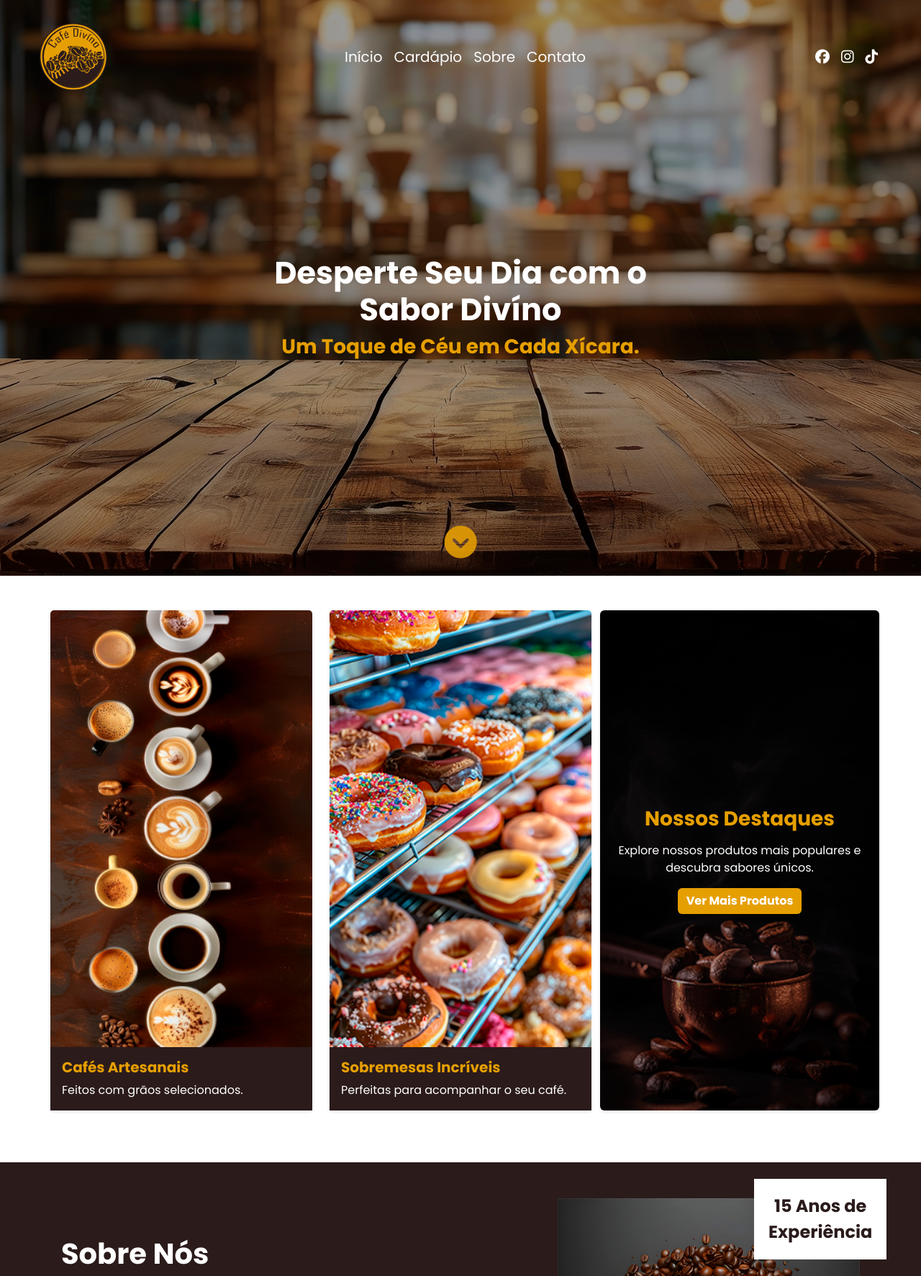
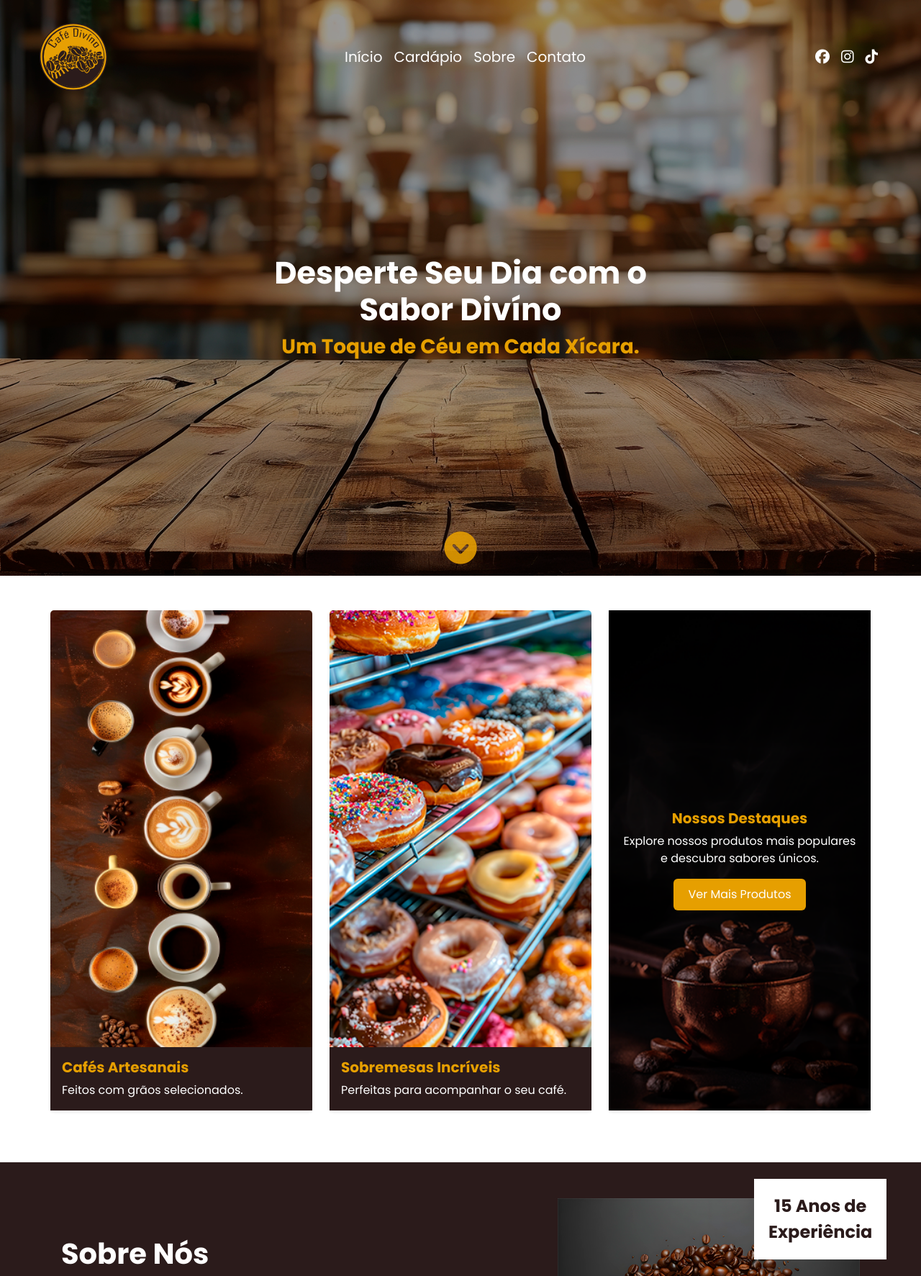
Before and after one commit to gabrixlfernando/cafe-divino, a PHP site: page / in a window 1280 px wide. Shown: the top 1773 px of the page at 72% size. Run offline with PHP 8.4, Linux system fonts and the light colour scheme; some libraries are stand-ins or nearby versions.

Commit message:
cafe-divino site

```diff
--- a/css/style.css
+++ b/css/style.css
@@ -59,36 +59,41 @@ header {
     height: 100vh;
 }
 
-header nav div a h1{
+header nav{
+    display: flex;
+    flex-direction: column;
+    justify-content: space-between !important;
+    min-height: 98vh;
+}
+
+header nav div a h1 {
     background: url(../img/logo-café-divíno3.svg) no-repeat;
     width: 100px;
     height: 100px;
     text-indent: -5000px;
 }
 
-header h2{
+header h2 {
     font-size: 43px;
     color: #fff;
     text-align: center;
     width: 600px;
 }
 
-header h3{
+header h3 {
     font-size: 32px;
     color: #e69f00;
-
-
 }
 
-header .nav-item a{
+header .nav-item a {
     font-size: 20px;
 }
 
-header .nav-item a:hover{
+header .nav-item a:hover {
     color: #e69f00;
 }
 
-.banner-seta{
+.banner-seta {
     padding: 10px 0;
 }
 
@@ -149,15 +154,65 @@ section .btn-dark:hover {
     color: #e69f00;
 }
 
-#destaques .bg-light{
+/* #destaques .bg-light{
     background: url(../img/destaques.png) no-repeat;
     background-position: center;
     background-size: cover;
     color: #FFF;
+    display: flex;
+    flex-direction: column;
+    justify-content: center;
+    align-items: center;
+    text-align: center;
 }
 
 #destaques .btn-dark{
     align-self: center;
+} */
+
+.destaque-card {
+    display: flex;
+    flex-direction: column;
+    justify-content: space-between;
+    align-items: center;
+    text-align: center;
+    height: 100%;
+}
+
+.destaque-card img {
+    object-fit: cover;
+    height: 100%;
+}
+
+.card-body {
+    display: flex;
+    flex-direction: column;
+    justify-content: center;
+}
+
+
+.especial-card .card-body {
+    background: url('../img/destaques.png') no-repeat center center;
+    background-size: cover;
+    display: flex;
+    justify-content: center;
+    align-items: center;
+    text-align: center;
+    color: #FFF;
+}
+
+
+.btn-warning {
+    background-color: #e69f00;
+    border: none;
+    color: #FFF;
+    padding: 10px 20px;
+    font-size: 16px;
+    cursor: pointer;
+}
+
+.btn-warning:hover {
+    background-color: #d68a00;
 }
 
 .action{
--- a/index.html
+++ b/index.html
@@ -63,7 +63,6 @@
                     </div>
                 </div>
                 </div>
-            </nav>
 
                 <section>
                     <article>
@@ -77,6 +76,9 @@
                     <i class="fa fa-solid fa-circle-chevron-down icone"></i>
                     </div>
                 </section>
+            </nav>
+
+
 
         </header>
 
@@ -108,35 +110,26 @@
                     </div>
 
                     <!-- Texto e Botão -->
-                    <div class="col-md-4 mb-4 d-flex flex-column justify-content-center bg-light align-items-center text-center card">
+                    <!-- <div class="col-md-4 mb-4 bg-light ">
                         <h3 class="mb-3">Nossos Destaques</h3>
                         <p class="mb-3">Explore nossos produtos mais populares e descubra sabores únicos.</p>
                         <a href="#" class="btn btn-dark ">Ver Mais Produtos</a>
+                    </div> -->
+
+                    <div class="col-md-4 mb-4">
+                        <div class="card bg-dark text-white destaque-card especial-card">
+                            <div class="card-body">
+                                <h3 class="card-title">Nossos Destaques</h3>
+                                <p class="card-text">Explore nossos produtos mais populares e descubra sabores únicos.</p>
+                                <a href="#" class="btn btn-warning">Ver Mais Produtos</a>
+                            </div>
+                        </div>
                     </div>
                 </div>
             </section>
 
 
             <!-- Seção Sobre -->
-            <!-- <section class="container my-5 sobre">
-                <div class="row align-items-center">
-                    <div class="col-md-6">
-                        <h3>Sobre Nós</h3>
-                        <p>Bem-vindo à Cafeteria Deliciosa, onde servimos o melhor
-                            café da cidade! Nosso espaço é perfeito para relaxar,
-                            trabalhar ou se encontrar com amigos. Cada xícara de
-                            café é feita com paixão e dedicação, utilizando apenas
-                            os melhores grãos.</p>
-                        <a href="#" class="btn btn-dark">Conheça Nossa História</a>
-                    </div>
-                    <div class="col-md-6">
-                        <div class="p-4 rounded text-center">
-                            <img src="img/nos.png"
-                                alt="Imagem sobre nós" class="img-fluid rounded">
-                        </div>
-                    </div>
-                </div>
-            </section> -->
 
             <section class="sobre">
                 <article class="site">
@@ -165,7 +158,7 @@
 
 
             <!-- Produtos Populares -->
-            <section class="container my-5">
+            <!-- <section class="container my-5">
                 <h3 class="text-center mb-4">Produtos Populares</h3>
                 <div class="row">
                     <div class="col-md-3">
@@ -211,7 +204,67 @@
                         </div>
                     </div>
                 </div>
+            </section> -->
+
+
+            <section class="popular-products text-center py-5">
+                <h2 class="section-title">Descubra</h2>
+                <h3 class="section-subtitle">PRODUTOS MAIS POPULARES</h3>
+                <p class="section-description">Explore nossos produtos mais vendidos e favoritos do público.</p>
+
+                <div class="container">
+                    <div class="row">
+                        <!-- Produto 1: Café Expresso -->
+                        <div class="col-md-3">
+                            <div class="card">
+                                <img src="img/cafeexpresso.png" class="card-img-top" alt="Café Expresso">
+                                <div class="card-body">
+                                    <h5 class="card-title">Café Expresso</h5>
+                                    <p class="card-text">O clássico café que todos amam.</p>
+                                    <p class="card-price">R$ 7,50</p>
+                                </div>
+                            </div>
+                        </div>
+
+                        <!-- Produto 2: Cappuccino -->
+                        <div class="col-md-3">
+                            <div class="card">
+                                <img src="img/cappuccino.png" class="card-img-top" alt="Cappuccino">
+                                <div class="card-body">
+                                    <h5 class="card-title">Cappuccino</h5>
+                                    <p class="card-text">Cremoso e delicioso.</p>
+                                    <p class="card-price">R$ 9,90</p>
+                                </div>
+                            </div>
+                        </div>
+
+                        <!-- Produto 3: Torta de Limão -->
+                        <div class="col-md-3">
+                            <div class="card">
+                                <img src="img/tortadelimao.png" class="card-img-top" alt="Torta de Limão">
+                                <div class="card-body">
+                                    <h5 class="card-title">Torta de Limão</h5>
+                                    <p class="card-text">Refrescante e perfeita.</p>
+                                    <p class="card-price">R$ 12,50</p>
+                                </div>
+                            </div>
+                        </div>
+
+                        <!-- Produto 4: Brownie -->
+                        <div class="col-md-3">
+                            <div class="card">
+                                <img src="img/brownie.png" class="card-img-top" alt="Brownie">
+                                <div class="card-body">
+                                    <h5 class="card-title">Brownie</h5>
+                                    <p class="card-text">Chocolate em sua melhor forma.</p>
+                                    <p class="card-price">R$ 8,90</p>
+                                </div>
+                            </div>
+                        </div>
+                    </div>
+                </div>
             </section>
+
 
                         <!-- chamada para ação -->
                         <section class="container-fluid action">
@@ -257,37 +310,38 @@
 
 
         <!-- Rodapé -->
-        <footer class="container-fluid text-white p-4">
-            <div class="row site">
-                <!-- Logo -->
-                <div class="col-md-4 text-center text-md-start mb-3 mb-md-0">
-                    <img src="img/logo-café-divíno3.svg" alt="Logo Café Divíno" class="img-fluid" style="max-width: 150px;">
+
+        <footer>
+            <div class="footer-container">
+                <div class="footer-logo">
+                    <img src="img/logo-café-divíno3.svg" alt="Café Divino Logo"> <!-- Substitua por sua logo -->
+                    <p>Café Divino é uma experiência divina no sabor e aroma.</p>
                 </div>
-
-                <!-- Menu -->
-                <div class="col-md-4 text-center mb-3 mb-md-0">
-                    <h5>Menu</h5>
-                    <ul class="list-unstyled">
-                        <li><a href="#" class="text-white text-decoration-none">Início</a></li>
-                        <li><a href="#" class="text-white text-decoration-none">Cardápio</a></li>
-                        <li><a href="#" class="text-white text-decoration-none">Sobre</a></li>
-                        <li><a href="#" class="text-white text-decoration-none">Contato</a></li>
+                <div class="footer-info">
+                    <h4>Contato</h4>
+                    <p><i class="fas fa-heart"></i> Café Divino</p>
+                    <p><i class="fas fa-phone"></i> (11) 5456-789</p>
+                    <p><i class="fas fa-envelope"></i> cafedivino@smpsistema.com</p>
+                    <p><i class="fas fa-map-marker-alt"></i> Rua das Flores, 123, São Paulo, Brasil</p>
+                </div>
+                <div class="footer-links">
+                    <h4>Menu</h4>
+                    <ul>
+                        <li><a href="#">Início</a></li>
+                        <li><a href="#">Cardápio</a></li>
+                        <li><a href="#">Sobre</a></li>
+                        <li><a href="#">Contato</a></li>
                     </ul>
                 </div>
-
-
-
-                <!-- Contato e Redes Sociais -->
-                <div class="col-md-4 text-center ">
-                    <h5>Contato</h5>
-                    <p>(11) 1234-5678</p>
-                    <p>email@cafeteria.com</p>
-                    <div class="d-flex justify-content-center ">
-                        <a href="#" class="text-white text-decoration-none mx-2"><i class="fa-brands fa-facebook fa-lg"></i></a>
-                        <a href="#" class="text-white text-decoration-none mx-2"><i class="fa-brands fa-instagram fa-lg"></i></a>
-                        <a href="#" class="text-white text-decoration-none mx-2"><i class="fa-brands fa-tiktok fa-lg"></i></a>
+                <div class="footer-hours">
+                    <h4>Horário de Funcionamento</h4>
+                    <p>Segunda a sexta: 8h - 20h</p>
+                    <p>Sábado: 9h - 16h</p>
+                    <p>Domingo: Fechado</p>
                 </div>
             </div>
+            <div class="footer-bottom rodape">
+                <p>&copy; 2024 Café Divino. Todos Os Direreitos Reservados. Desenvolvido por Gabriel Fernando.</p>
             </div>
         </footer>
 
```
Also changed, not shown: other parts of css/style.css (+231 -25 lines). Lines whose indentation alone changed are shown as unchanged.
